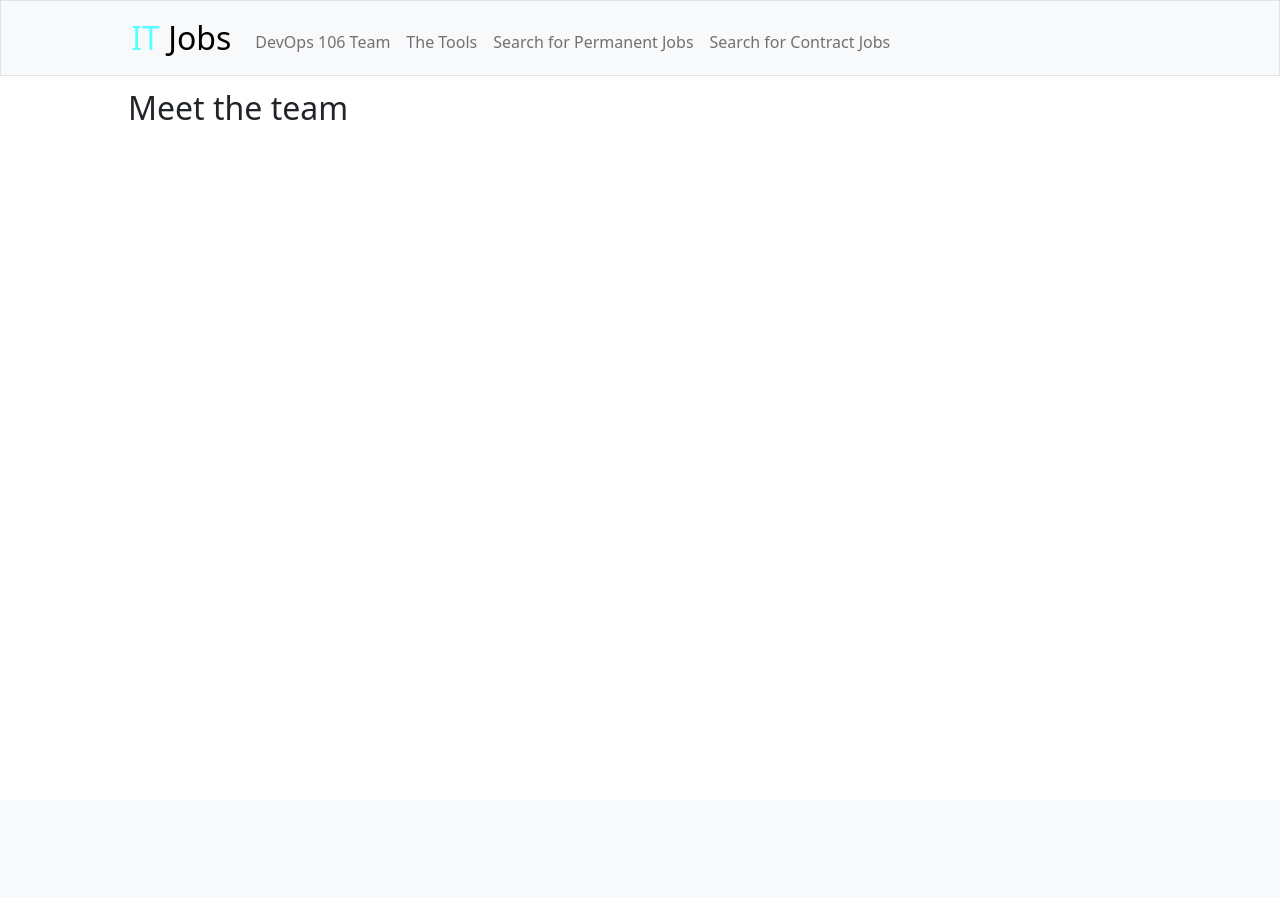
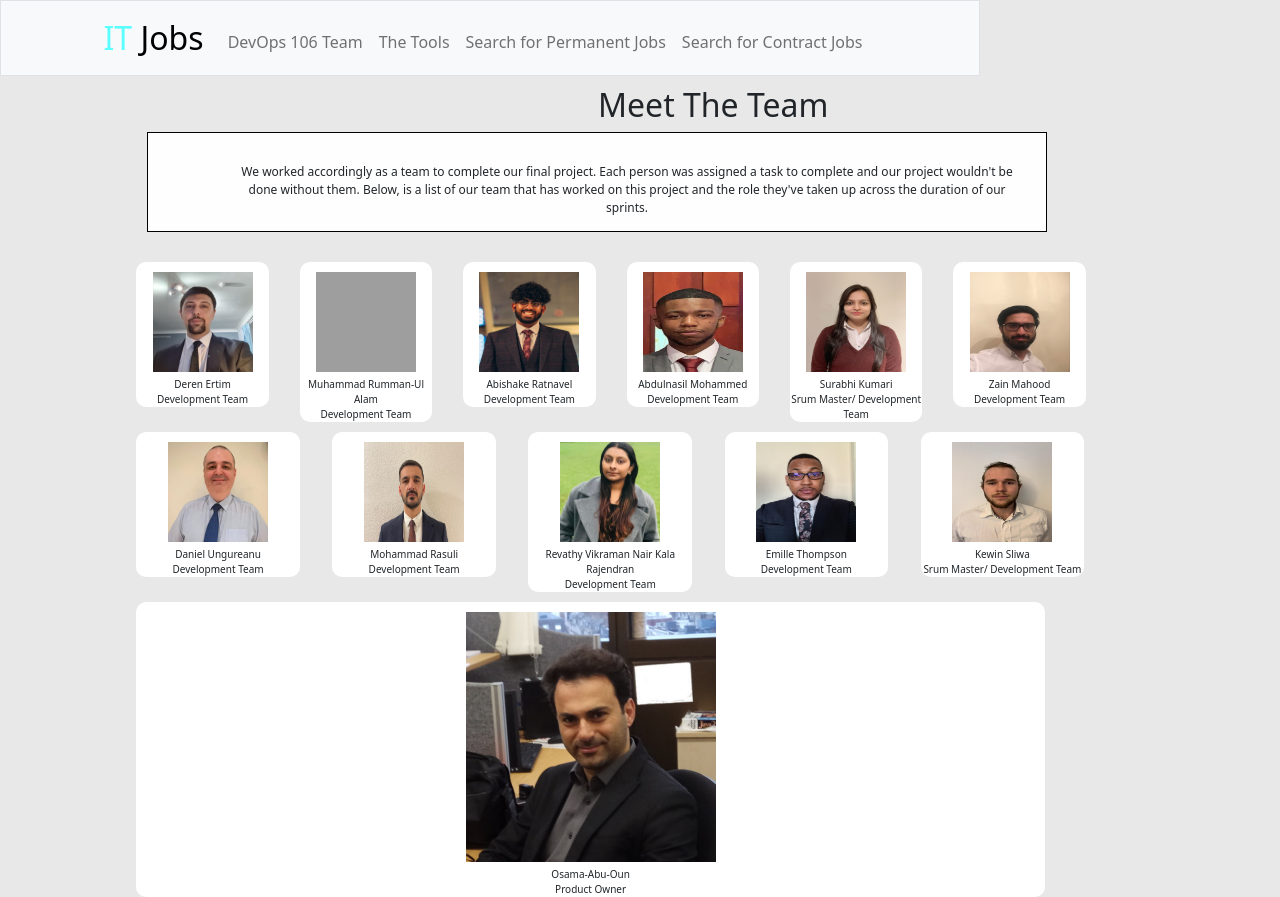
Before and after one commit to d-ungureanu/devops106_ItJobsWatch, a Flask app: template templates/team.html in a window 1280 px wide. Before the commit the page ends 120 px from the top, so only its background shows below. Run offline with Flask 2, Linux system fonts and the light colour scheme; the template is opened without the code that fills it, so the values that code supplies are empty; grey boxes are pictures that could not be loaded.

Commit message:
back to original way

```diff
--- a/static/styles.css
+++ b/static/styles.css
@@ -41,3 +41,58 @@
     margin-right: auto;
     width: 50%;
   }
+
+  body{
+    background: #e8e8e8;
+    background-size: 100%;
+    position:absolute;
+  }
+  .greeting-text-spacing{
+    border: 1px solid black;
+    width: 900px;
+    height: 100px;
+    margin-left: 15%;
+
+    font-size:12px;
+    background-color: rgb(254, 254, 254);
+    padding-top: 30px;
+    padding-right: 20px;
+    padding-bottom: 50px;
+    padding-left: 80px;
+    text-align: center;
+  }
+  .spacing1 {
+    margin-top: 20px;
+    display:inline-table;
+    margin-left: 13%;
+    margin-right: 10%;
+    width: 100%;
+  }
+  .spacing {
+    margin-top: 20px;
+    display:inline-table;
+    margin-left: 10%;
+    margin-right: 10%;
+    width: 100%;
+
+  }
+  .indiv-background{
+    background-color: #ffffff;
+    border-radius: 10px;
+    width: 95%;
+    text-align: center;
+    margin-top: 10px;
+    font-size: 10px;
+  }
+  .center-meet-the-team {
+    display:flex;
+    margin-left: 500px;
+    margin-right: 250px;
+    width: 50%;
+    text-align: center;
+    float:center;
+  }
+  .photo{
+    position: relative;
+    top: 10px;
+  }
--- a/templates/team.html
+++ b/templates/team.html
@@ -6,7 +6,151 @@
 
 {% block main %}
 <div class="topdiv">
-    <h2>Meet the team</h2>
+    <h2 class="center-meet-the-team">Meet The Team</h2>
+</div>
+<div class="greeting-text-spacing">
+    We worked accordingly as a team to complete our final project. Each person was assigned a task to complete and our project wouldn't be done without them.
+      Below, is a list of our team that has worked on this project and the role they've taken up across the duration of our sprints.
+</div>
 
-</div>
+<div class="container">
+  <div class="spacing1">
+    <div class="row">
+
+    <div class="col">
+      <div class="indiv-background">
+        <div class="photo">
+      <img src = "{{ url_for('static',filename= 'img/de.jpg')}}" width="100" height="100" alt="deren ertim">
+      </div>
+      <br>
+          Deren Ertim<br>
+          Development Team
+        </div>
+
+      </div>
+
+    <div class="col">
+      <div class="indiv-background">
+        <div class="photo">
+      <img src = "{{ url_for('static',filename= 'img/rumman.jpg')}}" width="100" height="100" alt="Muhammad Rumman-Ul Alam">
+    </div>
+      <br>
+      Muhammad Rumman-Ul Alam<br>
+      Development Team
+      </div>
+    </div>
+    <div class="col">
+      <div class="indiv-background">
+        <div class="photo">
+      <img src = "{{ url_for('static',filename= 'img/abishake.jpg')}}" width="100" height="100" alt="Abishake Ratnavel">
+      </div>
+      <br>
+      <span class="name-centering">Abishake Ratnavel </span><br>
+      Development Team
+      </div>
+    </div>
+
+    <div class="col">
+      <div class="indiv-background">
+        <div class="photo">
+      <img src = "{{ url_for('static',filename= 'img/abdulnasir.jpg')}}" width="100" height="100" alt="Abdulnasil Mohammed">
+      </div>
+      <br>
+     Abdulnasil Mohammed
+      <br>
+      Development Team
+      </div>
+    </div>
+    <div class="col">
+      <div class="indiv-background">
+        <div class="photo">
+      <img src = "{{ url_for('static',filename= 'img/surabhi.jpg')}}" width="100" height="100" alt="Surabhi Kumari">
+      </div>
+      <br>
+      Surabhi Kumari<br>
+      Srum Master/ Development Team
+      </div>
+    </div>
+
+    <div class="col">
+      <div class="indiv-background">
+        <div class="photo">
+      <img src = "{{ url_for('static',filename= 'img/zain.jpg')}}" width="100" height="100" alt="Zain Mahood">
+      </div>
+      <br>
+      Zain Mahood<br>
+      Development Team
+      </div>
+    </div>
+
+  </div>
+
+  <div class="row">
+    <div class="col">
+      <div class="indiv-background">
+        <div class="photo">
+      <img src = "{{ url_for('static',filename= 'img/daniel.jpg')}}" width="100" height="100" alt="Daniel Ungureanu">
+      </div>
+      <br>
+      <span class="name-centering">Daniel Ungureanu </span><br>
+      Development Team
+      </div>
+    </div>
+    <div class="col">
+      <div class="indiv-background">
+        <div class="photo">
+      <img src = "{{ url_for('static',filename= 'img/rasuli.jpg')}}" width="100" height="100" alt="Mohammad Rasuli ">
+      </div>
+      <br>
+      Mohammad Rasuli<br>
+      Development Team
+      </div>
+    </div>
+
+    <div class="col">
+      <div class="indiv-background">
+        <div class="photo">
+      <img src = "{{ url_for('static',filename= 'img/revathy.jpg')}}" width="100" height="100" alt="Revathy Vikraman Nair Kala Rajendran">
+      </div>
+      <br>
+     Revathy Vikraman Nair Kala Rajendran<br>
+    Development Team
+      </div>
+    </div>
+
+    <div class="col">
+      <div class="indiv-background">
+        <div class="photo">
+      <img src = "{{ url_for('static',filename= 'img/emille.jpg')}}" width="100" height="100" alt="Emille Thompson">
+      </div>
+      <br>
+      Emille Thompson<br>
+      Development Team
+      </div>
+    </div>
+    <div class="col">
+      <div class="indiv-background">
+        <div class="photo">
+      <img src = "{{ url_for('static',filename= 'img/kewin.jpg')}}" width="100" height="100" alt="Kevin Sliwa">
+      </div>
+      <br>
+      Kewin Sliwa <br>
+      Srum Master/ Development Team
+      </div>
+    </div>
+  </div>
+
+  <div class="row">
+    <div class="col">
+      <div class="indiv-background">
+        <div class="photo">
+      <img src = "{{ url_for('static',filename= 'img/Osama-Abu-Oun.jpg')}}" width="250" height="250" alt="Osama-Abu-Oun">
+      </div>
+      <br>
+      Osama-Abu-Oun <br>
+      Product Owner
+      </div>
+    </div>
+
+  </div>
 {% endblock %}
```
